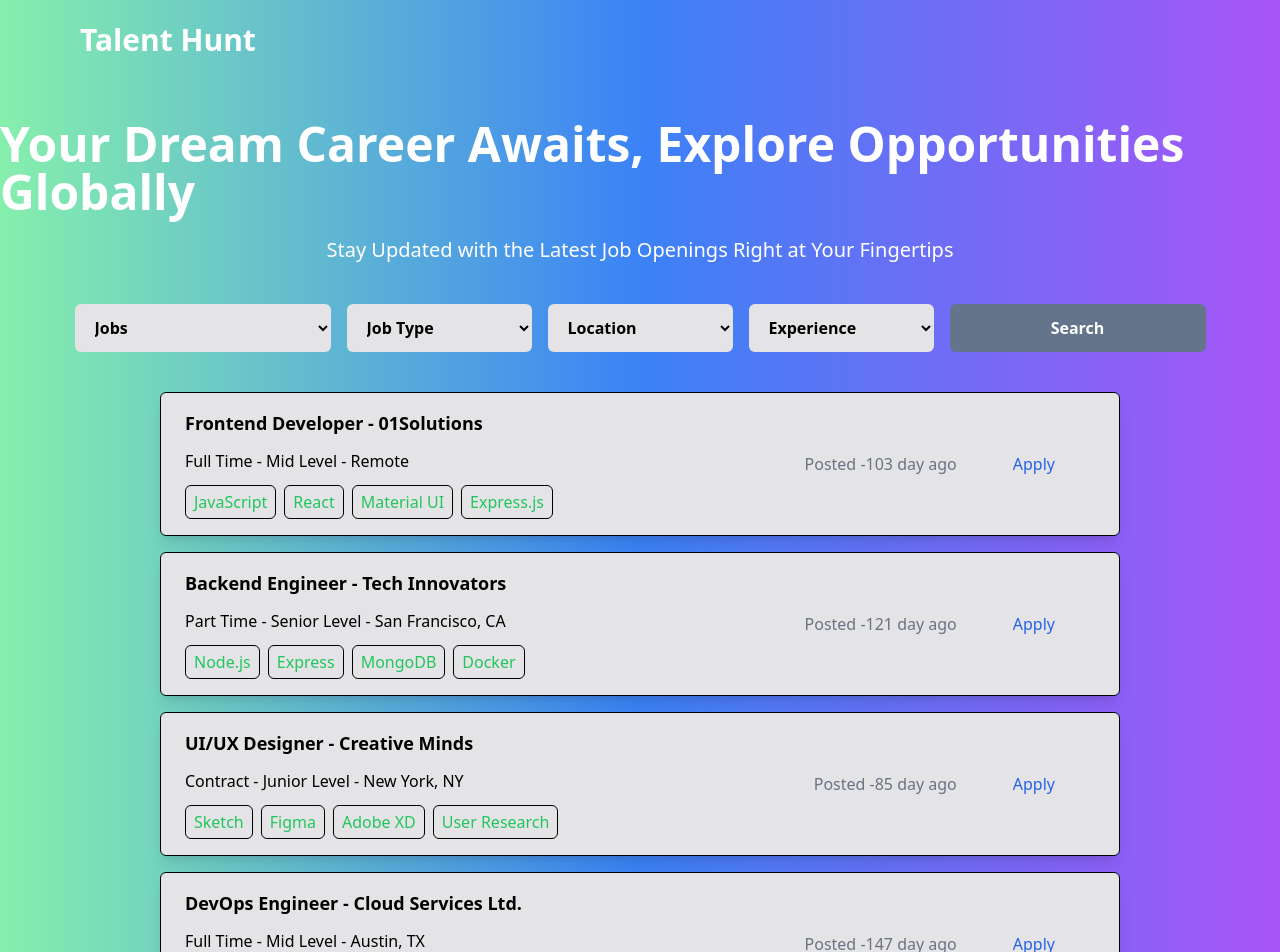
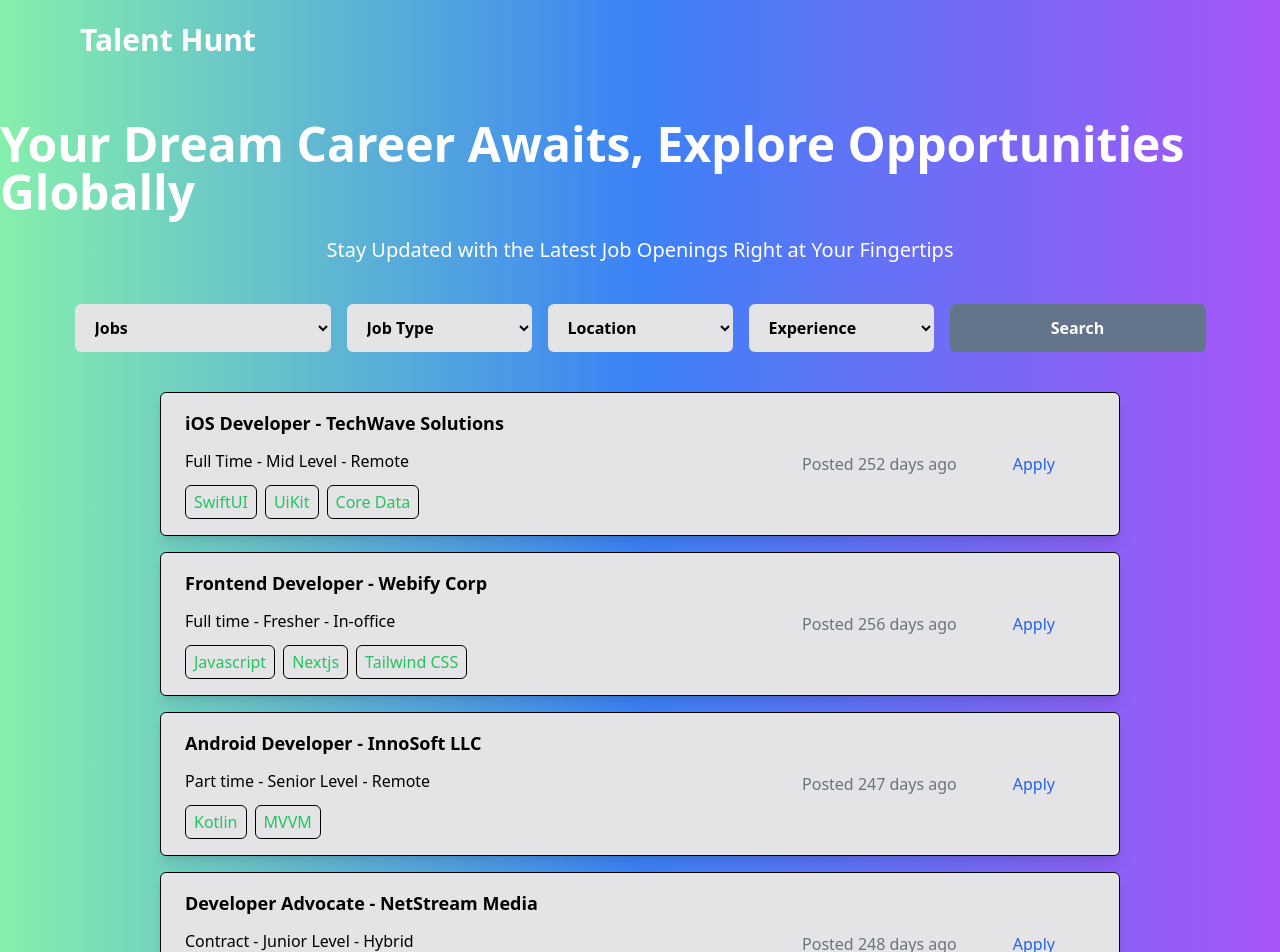
Before and after one commit to OerdBej/Talent-Hunt, a React (Vite) app: page / in a window 1280 px wide. Shown: the top 952 px of the page. Built offline with nearby package versions, Linux system fonts and the light colour scheme; no server answers; the database is empty.

Commit message:
adding dummy data api for the search button

```diff
--- a/src/App.jsx
+++ b/src/App.jsx
@@ -40,12 +40,13 @@ const App = () => {
     const jobsRef = query(collection(db, 'jobs'));
     const q = query(
       jobsRef,
-      where('type', '=', jobCriteria.type),
-      where('title', '=', jobCriteria.title),
-      where('experience', '=', jobCriteria.experience),
-      where('location', '=', jobCriteria.location),
+      where('type', '==', jobCriteria.type),
+      where('title', '==', jobCriteria.title),
+      where('experience', '==', jobCriteria.experience),
+      where('location', '==', jobCriteria.location),
       orderBy('postedOn', 'desc')
     );
+
     const req = await getDocs(q);
 
     req.forEach((job) => {
--- a/src/component/Jobs_API/jobs_api.js
+++ b/src/component/Jobs_API/jobs_api.js
@@ -1,46 +1,46 @@
 export default [
   {
     id: 1,
-    postedOn: '2024-10-18',
-    title: 'Frontend Developer',
-    company: '01Solutions',
+    postedOn: '2023-10-28',
+    title: 'iOS Developer',
+    company: 'TechWave Solutions',
     type: 'Full Time',
     experience: 'Mid Level',
     location: 'Remote',
-    skills: ['JavaScript', 'React', 'Material UI', 'Express.js'],
-    job_link: 'https://www.google.com',
+    skills: ['SwiftUI', 'UiKit', 'Core Data'],
+    job_link: 'https://techwave.com/careers',
   },
   {
     id: 2,
-    postedOn: '2024-11-05',
-    title: 'Backend Engineer',
-    company: 'Tech Innovators',
-    type: 'Part Time',
-    experience: 'Senior Level',
-    location: 'San Francisco, CA',
-    skills: ['Node.js', 'Express', 'MongoDB', 'Docker'],
-    job_link: 'https://www.example.com/job2',
+    postedOn: '2023-10-24',
+    title: 'Frontend Developer',
+    type: 'Full time',
+    location: 'In-office',
+    experience: 'Fresher',
+    company: 'Webify Corp',
+    skills: ['Javascript', 'Nextjs', 'Tailwind CSS'],
+    job_link: 'https://webifycorp.jobs/en/',
   },
   {
     id: 3,
-    postedOn: '2024-09-30',
-    title: 'UI/UX Designer',
-    company: 'Creative Minds',
-    type: 'Contract',
-    experience: 'Junior Level',
-    location: 'New York, NY',
-    skills: ['Sketch', 'Figma', 'Adobe XD', 'User Research'],
-    job_link: 'https://www.example.com/job3',
+    postedOn: '2023-11-02',
+    title: 'Android Developer',
+    type: 'Part time',
+    location: 'Remote',
+    experience: 'Senior Level',
+    company: 'InnoSoft LLC',
+    skills: ['Kotlin', 'MVVM'],
+    job_link: 'https://innosoft.com/careers',
   },
   {
     id: 4,
-    postedOn: '2024-12-01',
-    title: 'DevOps Engineer',
-    company: 'Cloud Services Ltd.',
-    type: 'Full Time',
-    experience: 'Mid Level',
-    location: 'Austin, TX',
-    skills: ['AWS', 'Terraform', 'Kubernetes', 'CI/CD'],
-    job_link: 'https://www.example.com/job4',
+    postedOn: '2023-11-01',
+    title: 'Developer Advocate',
+    type: 'Contract',
+    location: 'Hybrid',
+    experience: 'Junior Level',
+    company: 'NetStream Media',
+    skills: ['web3', 'Content Creation', 'Community'],
+    job_link: 'https://netstreammedia.jobs/',
   },
 ];
--- a/src/component/SearchBar/SearchBar.jsx
+++ b/src/component/SearchBar/SearchBar.jsx
@@ -15,8 +15,6 @@ const SearchBar = (props) => {
       [e.target.name]: e.target.value,
     }));
   };
-
-  console.log(jobCriteria);
 
   const search = async () => {
     await props.getJobs(jobCriteria);
```
